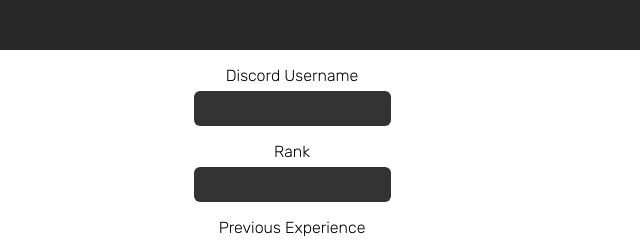
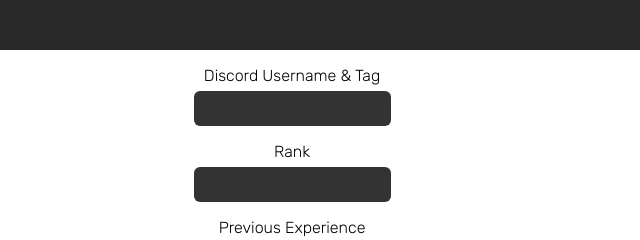
Before and after one commit to BanZ-Development/xeno, a website: page pages/tryout.html in a window 1280 px wide. Shown: the top 240 px of the page, 348-988 px from the left. Drawn offline with Linux system fonts and the light colour scheme.

Commit message:
Update tryout.html

```diff
--- a/pages/tryout.html
+++ b/pages/tryout.html
@@ -29,7 +29,7 @@
     </nav>
 
     <form action="https://docs.google.com/forms/d/e/1FAIpQLSf51tNciMG7_WSkuYne0xZ3_I2l8P4EqscS5FldOKIGax1Lyw/formResponse">
-        <p class="name">Discord Username</p>
+        <p class="name">Discord Username & Tag</p>
         <input class="input-tryout" type="text" name="entry.1449757042">
         <p class="name">Rank</p>
         <input class="input-tryout" type="text" name="entry.1278588462">
```
